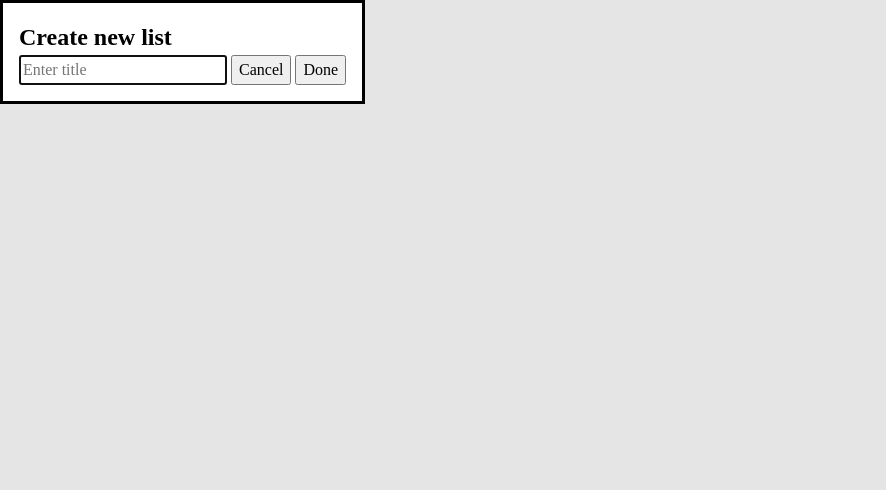
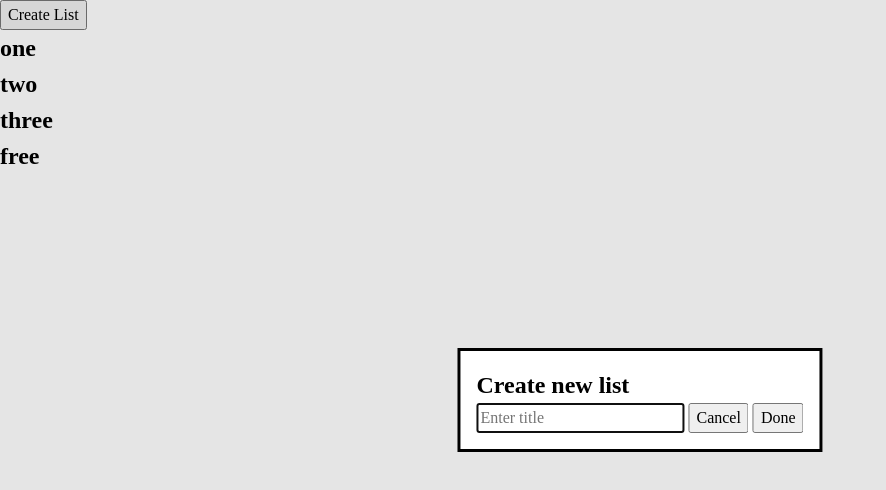
Before and after one commit to ckyever/doodly-do, a website built with webpack: page src/template.html in a window 1280 px wide. Both pictures are taken after a click on the button "Create List". Shown: the whole page, without its empty margins (0-886 px from the left). Built offline with nearby package versions, Linux system fonts and the light colour scheme.

Commit message:
Center all dialogs

```diff
--- a/src/listService.js
+++ b/src/listService.js
@@ -3,7 +3,9 @@ import {ListDisplay} from "./ListDisplay.js";
 
 class ListService {
   constructor() {
-    this.lists = [];
+    // CKYTODO Placeholder for development only
+    this.lists = [new List("one"), new List("two"), new List("three"), new List("free")];
+    ListDisplay.show(this.lists);
 
     const createListButton = document.querySelector("button.create-list");
     const newListDialog = document.querySelector("dialog.list-creator");
--- a/src/styles.css
+++ b/src/styles.css
@@ -78,3 +78,11 @@ h6 {
 }
 
 /* End of CSS Reset */
+
+dialog {
+  /* Center the dialog */
+  position: fixed;
+  top: 50%;
+  left: 50%;
+  transform: translate(-50%, -50%);
+}
```
